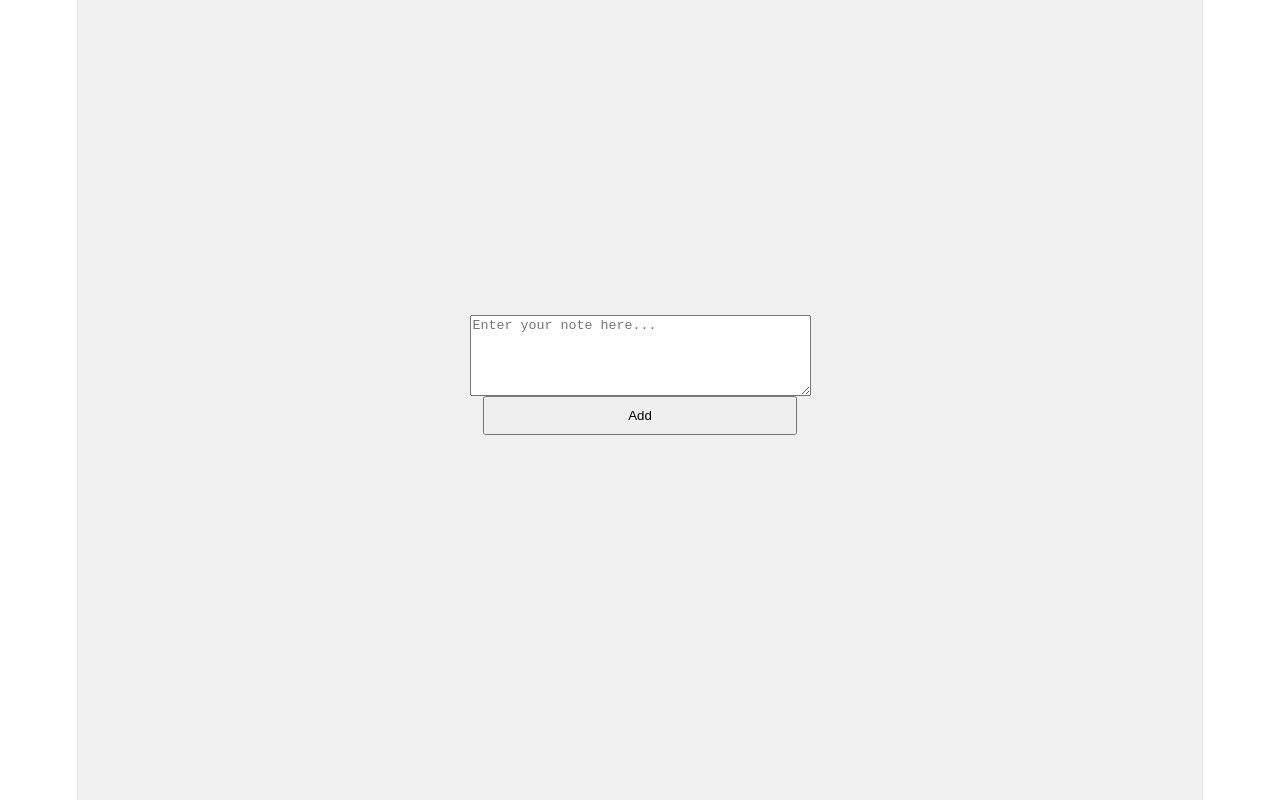
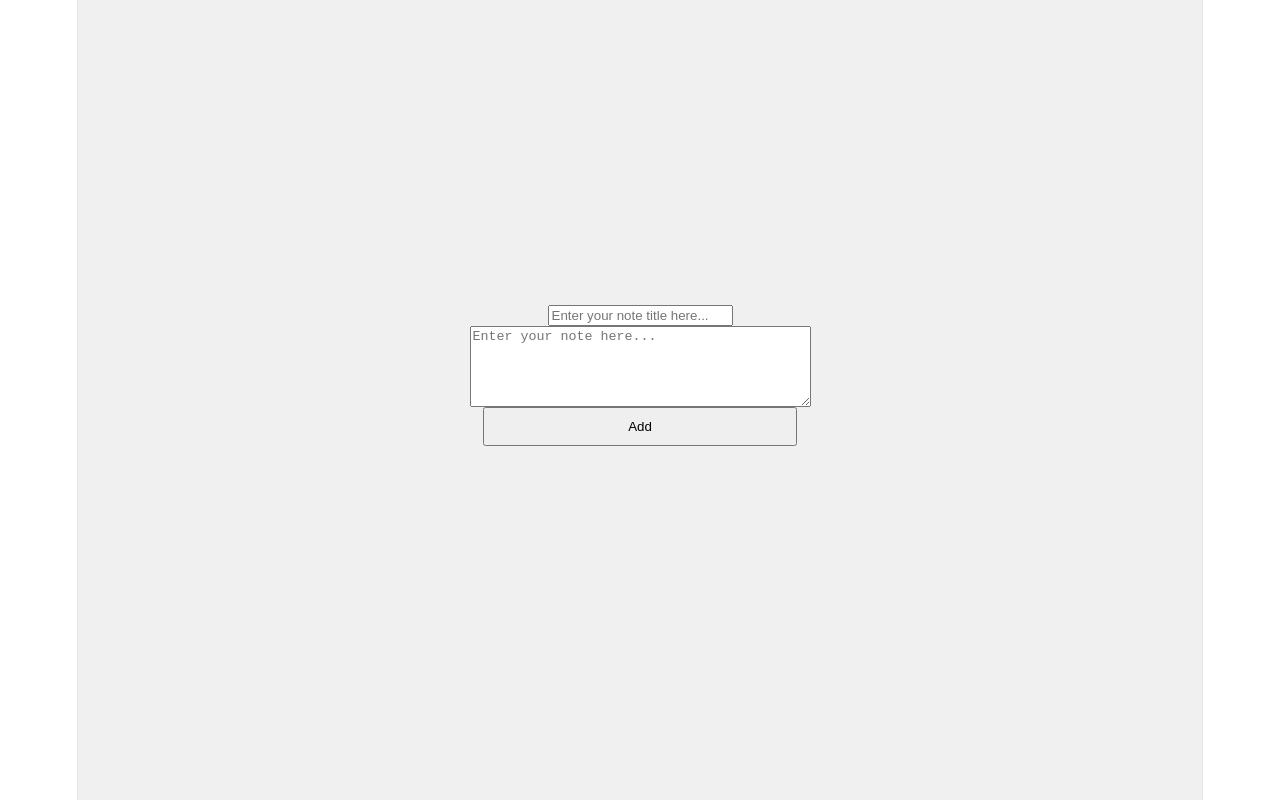
Before and after one commit to rotemgrossman1/QuickNotes, a React (Vite) app in the folder quickNotes-app/: page / in a window 1280 px wide. Built offline with nearby package versions, Linux system fonts and the light colour scheme.

Commit message:
feat: add title field to notes and update form handling finished step 3

```diff
--- a/quickNotes-app/package.json
+++ b/quickNotes-app/package.json
@@ -10,6 +10,8 @@
     "preview": "vite preview"
   },
   "dependencies": {
+    "@mantine/core": "^9.4.1",
+    "@mantine/hooks": "^9.4.1",
     "react": "^19.2.7",
     "react-dom": "^19.2.7"
   },
--- a/quickNotes-app/src/App.jsx
+++ b/quickNotes-app/src/App.jsx
@@ -6,8 +6,8 @@ import Form from './Form'
 function App() {
 
   const [notes, setNotes] = useState([])
-    const addNote = (note) => {
-      setNotes([...notes, {text: note, date: new Date().toString().split(' ').slice(0, 5).join(' ')}])
+    const addNote = (title, note) => {
+      setNotes([...notes, {title: title, text: note, date: new Date().toString().split(' ').slice(0, 5).join(' ')}])
     }
     const deleteNote = (noteIdx) => {
       setNotes(notes.filter((note, index) => index !== noteIdx))
--- a/quickNotes-app/src/Form.jsx
+++ b/quickNotes-app/src/Form.jsx
@@ -1,17 +1,27 @@
 import React, {useState} from 'react'
 export default function Form( {onAddNote} ){
-    const [note, setNote] = useState("")//setting default as empty string
+    const [note, setNote] = useState("")
+    const [title, setTitle] = useState("")
     const handleChange = (event) => {
         setNote(event.target.value)//set the input into the value
     }
+    const handleTitleChange = (event) =>{
+        setTitle(event.target.value)
+    }
     const handleSubmit = (event) => {
         event.preventDefault()//prevent the page from reloading
-        onAddNote(note)//call the function from App.jsx to add the note to the list
+        onAddNote(title, note)//call the function from App.jsx to add the note to the list
+        setTitle("")//reset the title input field to empty string
         setNote("")//reset the input field to empty string
     }
     return(
         <>
             <form onSubmit={handleSubmit}>
+                <input type="text" id="noteTitle"
+                 placeholder='Enter your note title here...'
+                 value={title}
+                 onChange={handleTitleChange}
+                 />
                 <textarea
                     id = "noteText"
                     value = {note}
--- a/quickNotes-app/src/Note.jsx
+++ b/quickNotes-app/src/Note.jsx
@@ -15,6 +15,9 @@ export default function Note( {note, onDeleteNote, index} ){
                         <button onClick={deleteHandler}>X</button>
                     </div>
                 </div>
+                <div className="noteTitle">
+                    {note.title}
+                </div>
                 <div className = "noteText">
                     {note.text}
                 </div>
```
Also changed, not shown: 1 other file (tests, documents, lock files or other folders).
